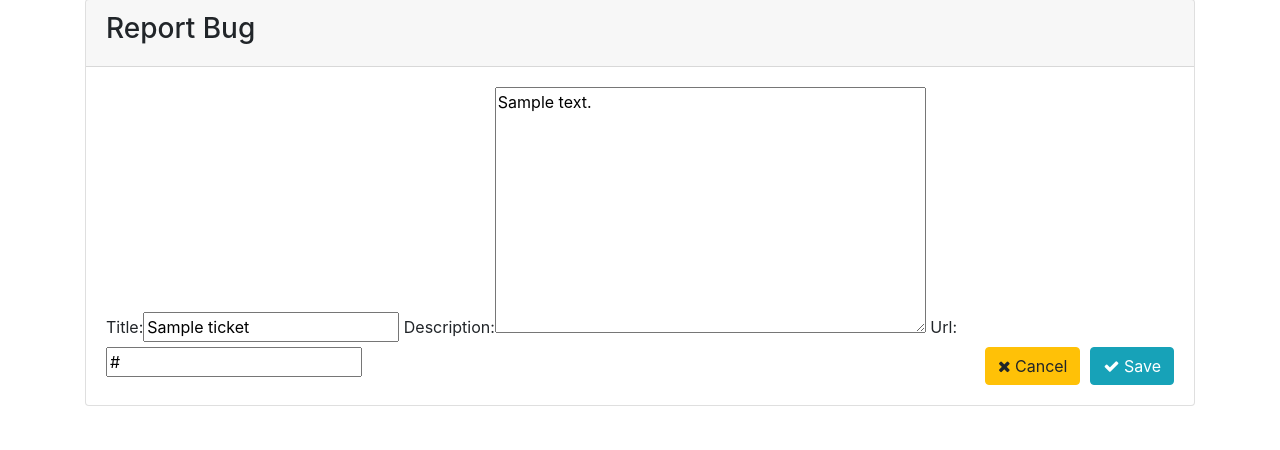
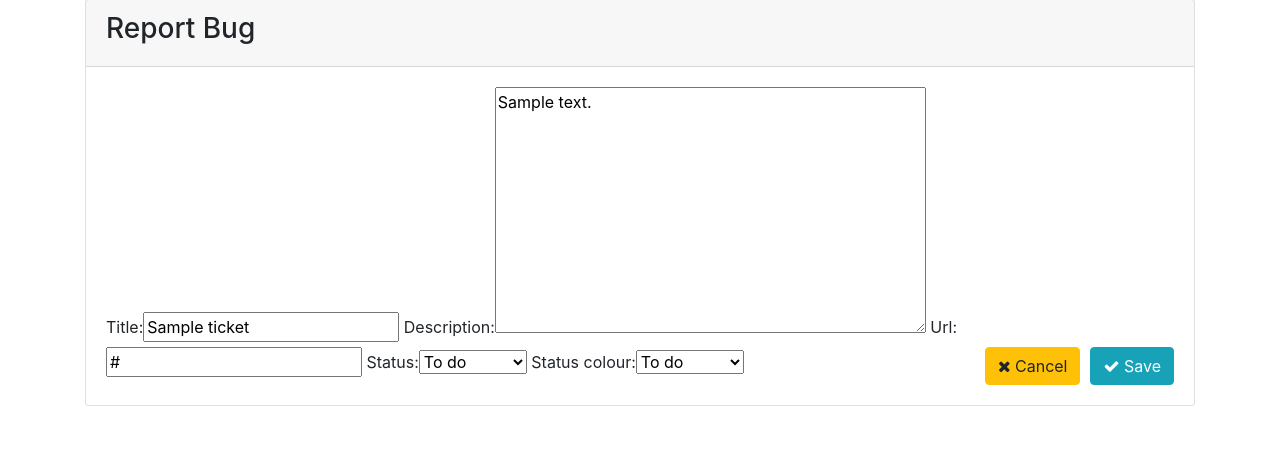
Before and after one commit to GeneralPeaceful/UnicornAttractor, a Django app: a page that uses templates/base.html in a window 1280 px wide. Shown: the part 77-527 px from the top of the page. Run offline with Django 3.2, Linux system fonts and the light colour scheme; a user stored in the database is signed in; tables that the repository leaves empty hold one stand-in row (values such as "Sample post"); some libraries are stand-ins or nearby versions.

Commit message:
Fixed status buttons, made ticket status modifiable by staff

```diff
--- a/issuetracker/forms.py
+++ b/issuetracker/forms.py
@@ -9,6 +9,14 @@ class ReportBugForm(forms.ModelForm):
         model = Ticket
         fields = ('title', 'description', 'url')
 
+class StaffReportBugForm(forms.ModelForm):
+    """
+    Form to report a bug
+    """
+    class Meta:
+        model = Ticket
+        fields = ('title', 'description', 'url', 'status', 'status_colour')
+
 class RequestFeatureForm(forms.ModelForm):
     """
     Form to request a feature
@@ -16,3 +24,11 @@ class RequestFeatureForm(forms.ModelForm):
     class Meta:
         model = Ticket
         fields = ('title', 'description', 'url', 'price')
+
+class StaffRequestFeatureForm(forms.ModelForm):
+    """
+    Form to report a bug
+    """
+    class Meta:
+        model = Ticket
+        fields = ('title', 'description', 'url', 'price', 'status', 'status_colour')
--- a/issuetracker/models.py
+++ b/issuetracker/models.py
@@ -32,7 +32,7 @@ class Ticket(models.Model):
     price = models.DecimalField(max_digits=5, decimal_places=2, blank=True, null=True, default=20.00)
     ticket_type = models.CharField(max_length=20, choices=ticket_types, blank=False)
     status = models.CharField(max_length=20, choices=ticket_status, default=PENDING)
-    status_colour = models.CharField(max_length=20, choices=ticket_status_colour, default=PENDING)
+    status_colour = models.CharField(max_length=20, choices=ticket_status_colour, default='dark')
     created_on = models.DateTimeField(default=datetime.now)
     completion = models.IntegerField(default=0)
 
--- a/issuetracker/templates/features.html
+++ b/issuetracker/templates/features.html
@@ -9,7 +9,7 @@
                 <a href="{% url 'add_feature' %}" class="btn btn-primary">Request a feature</a>
             {% else %}
                 <div class="request-login" title="You must be logged in to request a feature.">
-                    <p class="align-middle">Please <a href="{% url 'login' %}">Login</a> to report a feature</p>
+                    <p class="align-middle">Please <a href="{% url 'login' %}">Login</a> to request a feature</p>
                 </div>
             {% endif %}
         </div>
@@ -19,7 +19,7 @@
         <div class="row summary-container">
             <div class="col-12 summary-header">
                 <div class="col-6 col-md-8 float-left">
-                    <h3><a href="{% url 'feature' feature.id %}">#{{ feature.id }} - {{ feature.title }}</a></h3>
+                    <h3><a href="{% url 'feature' feature.id %}">{{ feature.title }}</a></h3>
                 </div>
                 <div class="col-6 col-md-4 float-left text-right">
                     <button class="btn btn-{{ feature.status_colour }} status-button">Development Status: {{ feature.status }}</button>
--- a/issuetracker/views.py
+++ b/issuetracker/views.py
@@ -5,7 +5,7 @@ from django.contrib.auth.decorators import login_required
 from django.http import JsonResponse
 from django.shortcuts import render, redirect, get_object_or_404
 from .models import Ticket, Contribution, Vote
-from .forms import ReportBugForm, RequestFeatureForm
+from .forms import ReportBugForm, RequestFeatureForm, StaffReportBugForm, StaffRequestFeatureForm
 
 def bugs(request):
     """
@@ -128,7 +128,12 @@ def edit_bug(request, bugid):
     Edit a bug report
     """
     ticket = get_object_or_404(Ticket, pk=bugid)
-    form = ReportBugForm(request.POST or None, request.FILES or None, instance=ticket)
+
+    if request.user.is_staff:
+        form = StaffReportBugForm(request.POST or None, request.FILES or None, instance=ticket)
+    else:
+        form = ReportBugForm(request.POST or None, request.FILES or None, instance=ticket)
+
     if form.is_valid():
         form.save()
         messages.success(request, 'Your changes have been saved.')
@@ -141,7 +146,11 @@ def edit_feature(request, featureid):
     Edit a feature request
     """
     ticket = get_object_or_404(Ticket, pk=featureid)
-    form = RequestFeatureForm(request.POST or None, request.FILES or None, instance=ticket)
+    if request.user.is_staff:
+        form = StaffRequestFeatureForm(request.POST or None, request.FILES or None, instance=ticket)
+    else:
+        form = RequestFeatureForm(request.POST or None, request.FILES or None, instance=ticket)
+
     if form.is_valid():
         form.save()
         messages.success(request, 'Your changes have been saved.')
```
